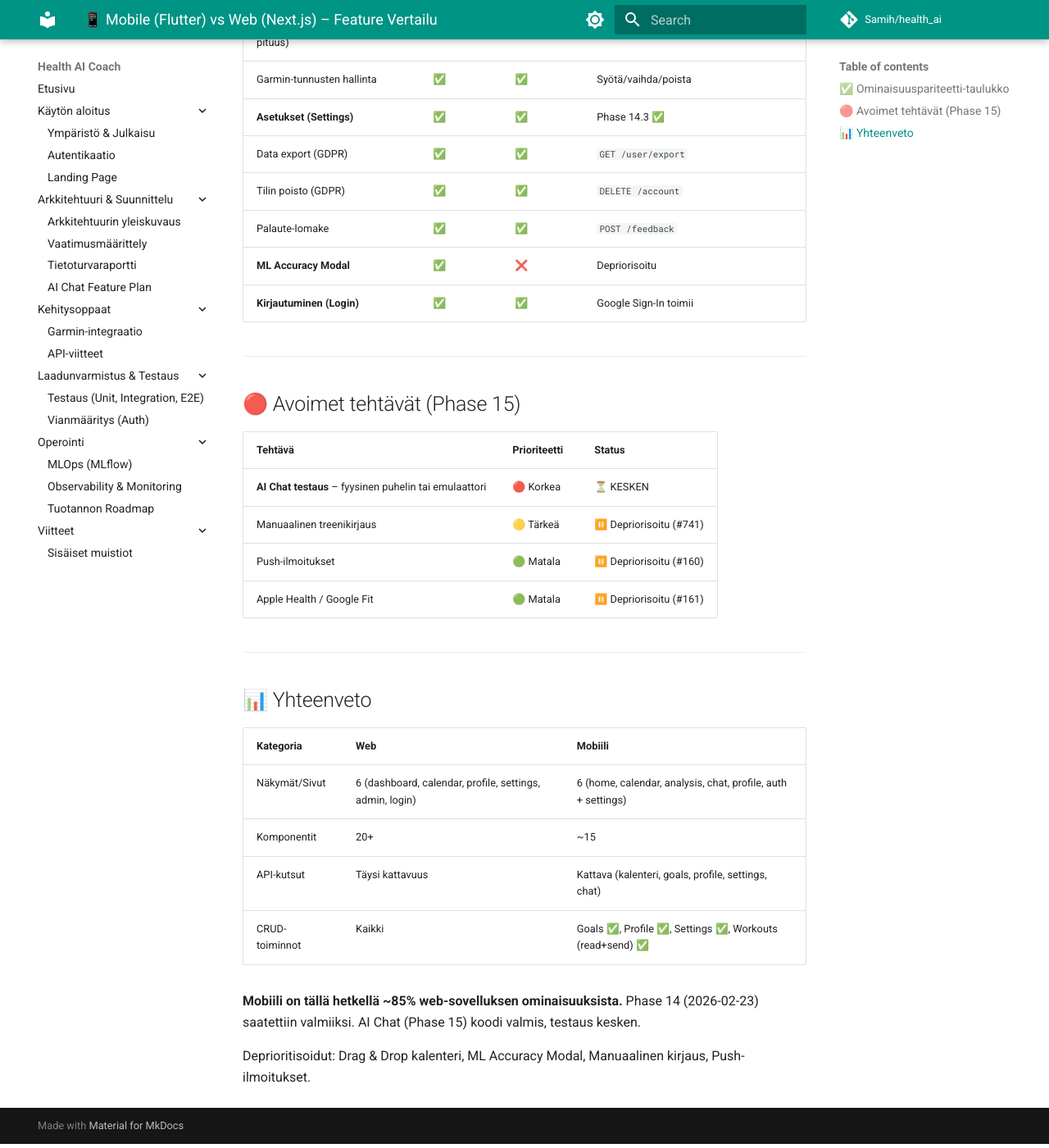
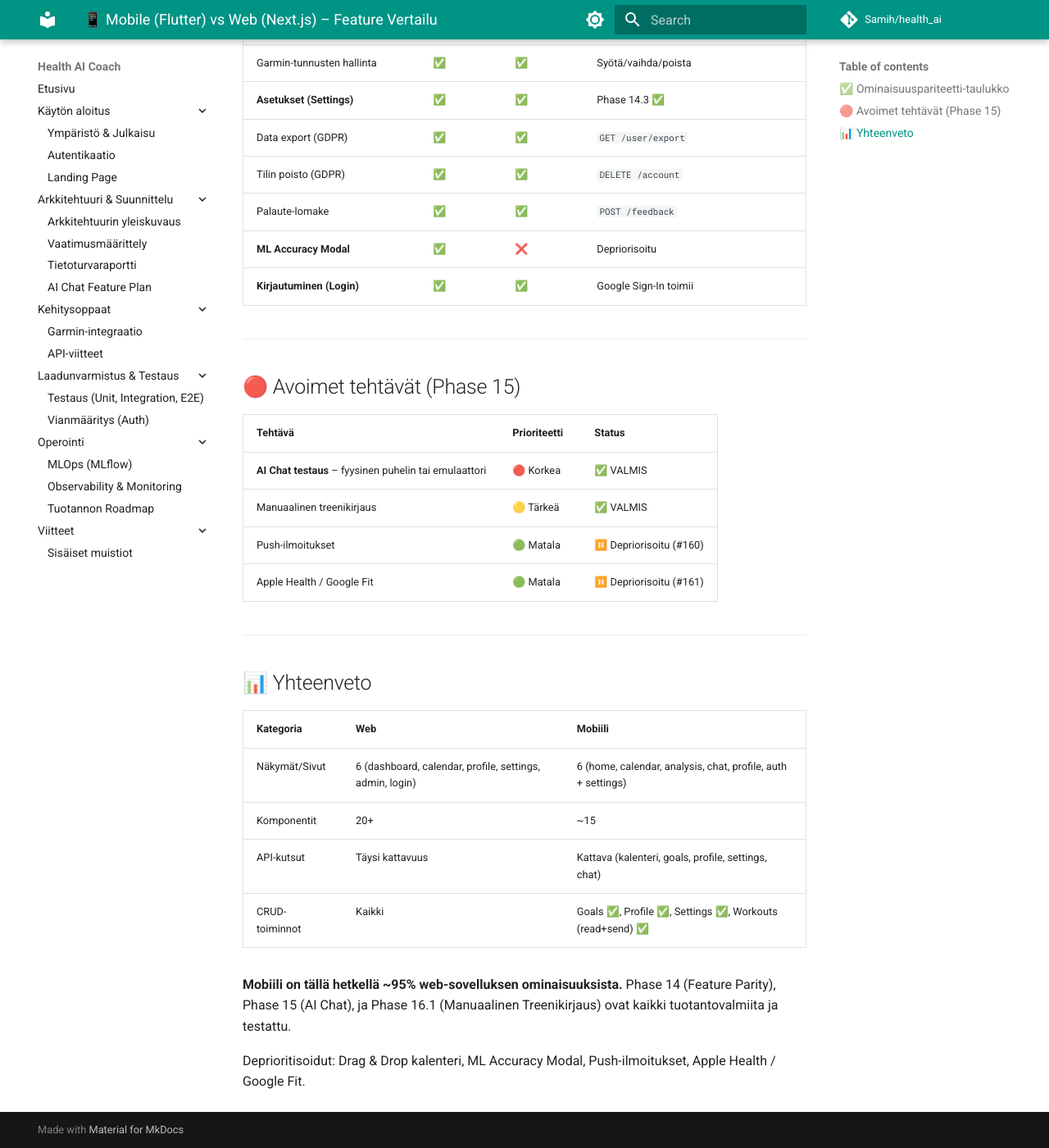
Before and after one commit to Sami-Python/Health_AI, an MkDocs documentation site: the page built from Docs/mobile_vs_web_comparison.md, in a window 1280 px wide and 1400 px high, scrolled down 1393 px. Shown: the whole window at 82% size. Built offline with MkDocs 1.6.1 and Material for MkDocs 9.7.7, drawn with Linux system fonts in a browser that asks for light colours; comment, search, counter and statistics services are not loaded; some of the changed text lies outside the part shown.

Commit message:
docs: Update mobile_vs_web_comparison.md to reflect Phase 15 and 16.1 completion

```diff
--- a/Docs/mobile_vs_web_comparison.md
+++ b/Docs/mobile_vs_web_comparison.md
@@ -26,8 +26,8 @@
 | Lisää tavoite | ✅ | ✅ | `GoalFormSheet` Flutter |
 | Muokkaa/poista tavoite | ✅ | ✅ | Vahvistusdialogin kera |
 | Race Goal countdown | ✅ | ✅ | Erityisnäyttö (Race distance + countdown) |
-| **Manuaalinen treenikirjaus** | ✅ | ❌ | Depriorisoitu (#741) |
-| **AI Chat Coach** | ✅ | ⚠️ | Koodi valmis (#800–810), **testaus kesken** (Phase 15) |
+| **Manuaalinen treenikirjaus** | ✅ | ✅ | Phase 16.1 ✅ |
+| **AI Chat Coach** | ✅ | ✅ | Phase 15.2 ✅ |
 | **Profiili-sivu** | ✅ | ✅ | Phase 14.2 ✅ |
 | Fysiologiset tiedot (ikä, paino, pituus) | ✅ | ✅ | `GET/PUT /profile` |
 | Garmin-tunnusten hallinta | ✅ | ✅ | Syötä/vaihda/poista |
@@ -44,8 +44,8 @@
 
 | Tehtävä | Prioriteetti | Status |
 |---|---|---|
-| **AI Chat testaus** – fyysinen puhelin tai emulaattori | 🔴 Korkea | ⏳ KESKEN |
-| Manuaalinen treenikirjaus | 🟡 Tärkeä | ⏸️ Depriorisoitu (#741) |
+| **AI Chat testaus** – fyysinen puhelin tai emulaattori | 🔴 Korkea | ✅ VALMIS |
+| Manuaalinen treenikirjaus | 🟡 Tärkeä | ✅ VALMIS |
 | Push-ilmoitukset | 🟢 Matala | ⏸️ Depriorisoitu (#160) |
 | Apple Health / Google Fit | 🟢 Matala | ⏸️ Depriorisoitu (#161) |
 
@@ -60,7 +60,7 @@
 | API-kutsut | Täysi kattavuus | Kattava (kalenteri, goals, profile, settings, chat) |
 | CRUD-toiminnot | Kaikki | Goals ✅, Profile ✅, Settings ✅, Workouts (read+send) ✅ |
 
-**Mobiili on tällä hetkellä ~85% web-sovelluksen ominaisuuksista.**
-Phase 14 (2026-02-23) saatettiin valmiiksi. AI Chat (Phase 15) koodi valmis, testaus kesken.
+**Mobiili on tällä hetkellä ~95% web-sovelluksen ominaisuuksista.**
+Phase 14 (Feature Parity), Phase 15 (AI Chat), ja Phase 16.1 (Manuaalinen Treenikirjaus) ovat kaikki tuotantovalmiita ja testattu.
 
-Deprioritisoidut: Drag & Drop kalenteri, ML Accuracy Modal, Manuaalinen kirjaus, Push-ilmoitukset.
+Deprioritisoidut: Drag & Drop kalenteri, ML Accuracy Modal, Push-ilmoitukset, Apple Health / Google Fit.
```
